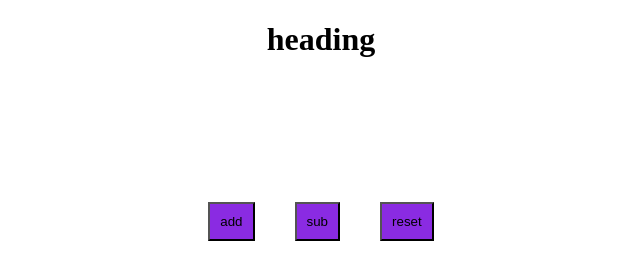
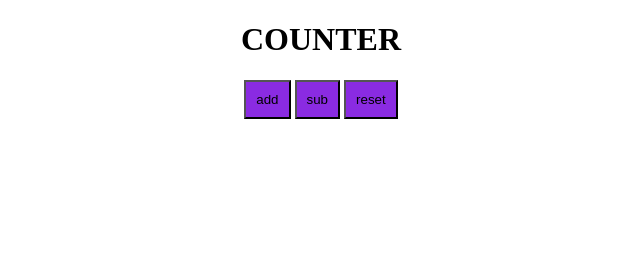
Before and after one commit to Ashrox102/learning_javascript, a plain HTML site: page counter/index.htm in a window 1280 px wide. Shown: the whole page, without its empty margins (319-959 px from the left). Drawn offline with Linux system fonts and the light colour scheme.

Commit message:
fixing older code

```diff
--- a/counter/index.htm
+++ b/counter/index.htm
@@ -3,14 +3,14 @@
 
 <head>
     <meta charset="UTF-8">
-    <meta name="viewport" content="width=<device-width>, initial-scale=1.0">
-    <title>Document</title>
+    <meta name="viewport" content="width=device-width, initial-scale=1.0">
+    <title>Counter</title>
     <link rel="stylesheet" href="style.css">
 </head>
 
 <body>
-    <h1 id="title">heading</h1>
-    <label id="num"></labelS>
+    <h1 id="title">COUNTER</h1>
+    <label id="num"></label>
     <div id="division">
         <button class="buttons" id="add">add</button>
         <button class="buttons" id="sub">sub</button>
```
Also changed, not shown: rock paper/index.html (+1 -1 lines).
